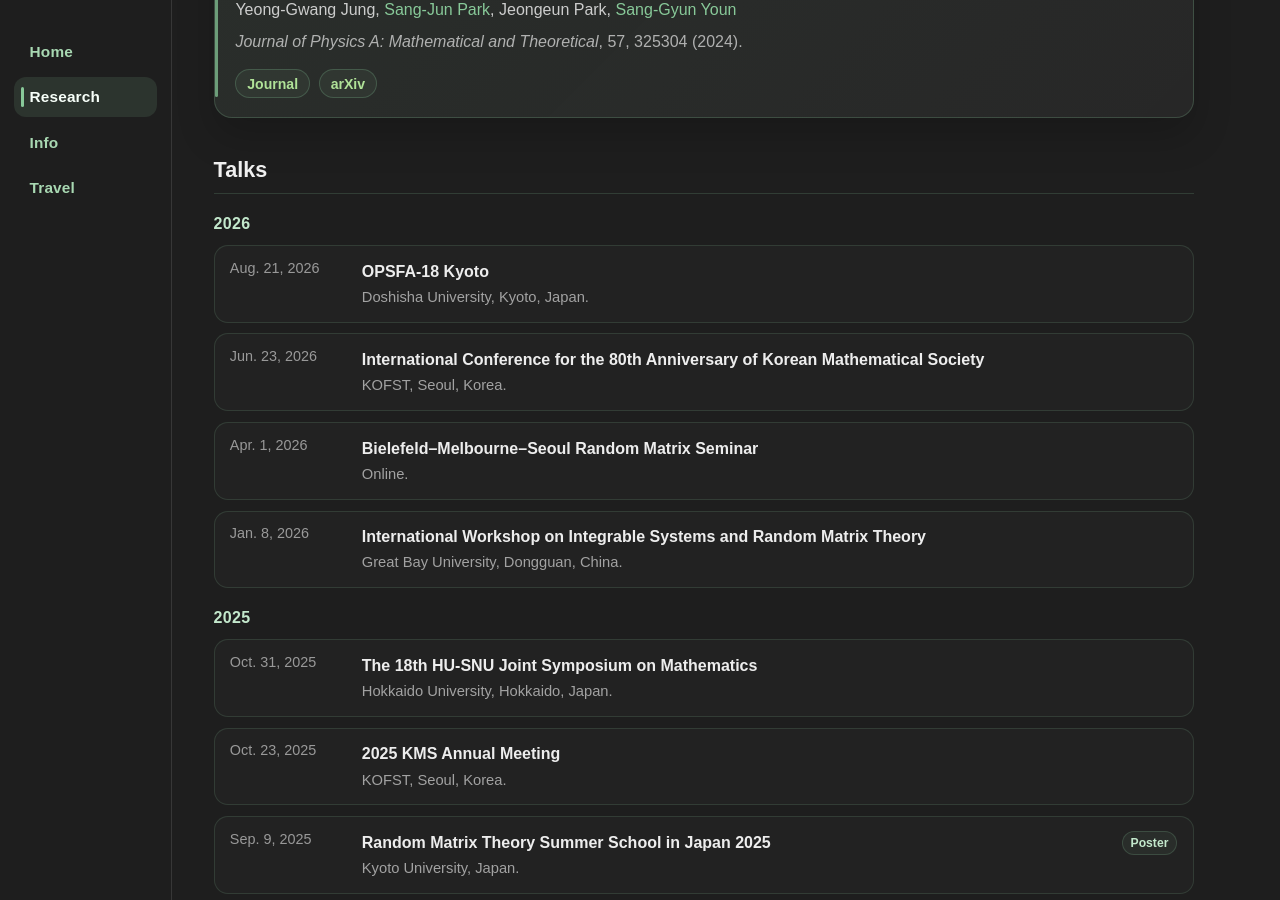
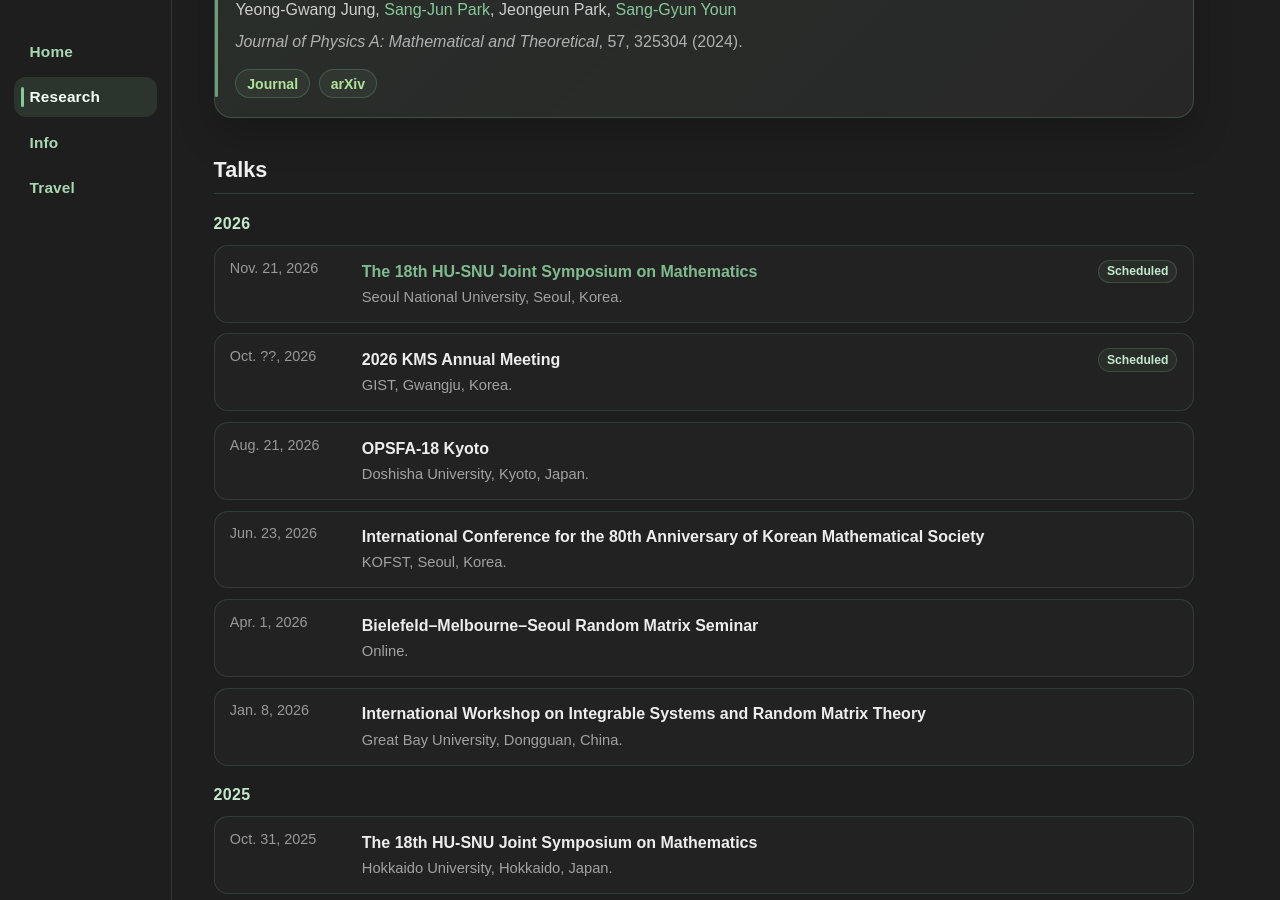
Before and after one commit to y-gJung/y-gJung.github.io, a Jekyll site: the page built from research.md, in a window 1280 px wide and 900 px high, scrolled down 1158 px. Built offline with Jekyll 4.4.1, drawn with Linux system fonts in a browser that asks for light colours.

Commit message:
Update research.md

```diff
--- a/research.md
+++ b/research.md
@@ -114,6 +114,26 @@ title: Research
       <h3 class="talk-year">2026</h3>
       <div class="talk-list-modern">
         <article class="talk-item">
+          <time class="talk-date" datetime="2026-11-20">Nov. 21, 2026</time>
+          <div class="talk-body">
+            <a class="talk-title" href="" target="_blank" rel="noopener noreferrer">
+              The 18th HU-SNU Joint Symposium on Mathematics
+            </a>
+            <p class="talk-meta">Seoul National University, Seoul, Korea.</p>
+          </div>
+          <span class="talk-badge">Scheduled</span>
+        </article>
+        <article class="talk-item">
+          <time class="talk-date" datetime="2026-10-??">Oct. ??, 2026</time>
+          <div class="talk-body">
+            <a class="talk-title" href="https://www.kms.or.kr/conference/meeting/?period=94" target="_blank" rel="noopener noreferrer">
+              2026 KMS Annual Meeting
+            </a>
+            <p class="talk-meta">GIST, Gwangju, Korea.</p>
+          </div>
+          <span class="talk-badge">Scheduled</span>
+        </article>
+        <article class="talk-item">
           <time class="talk-date" datetime="2026-08-21">Aug. 21, 2026</time>
           <div class="talk-body">
             <a class="talk-title" href="https://opsfa18.com/" target="_blank" rel="noopener noreferrer">
```
